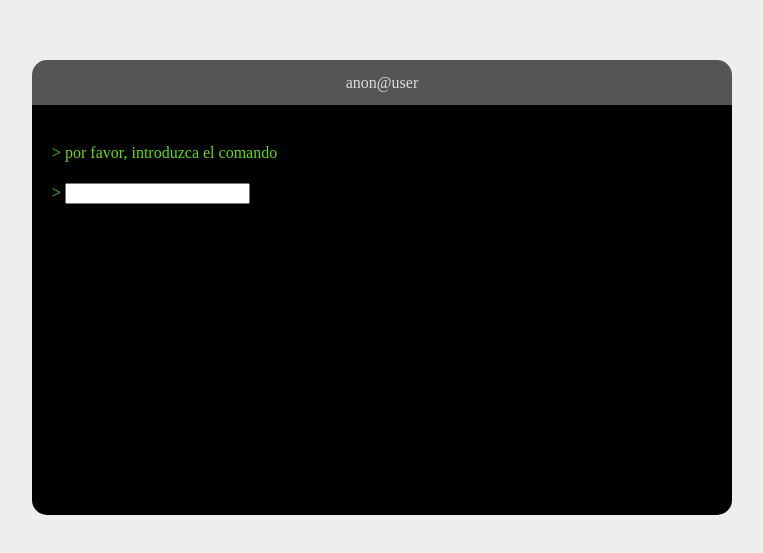
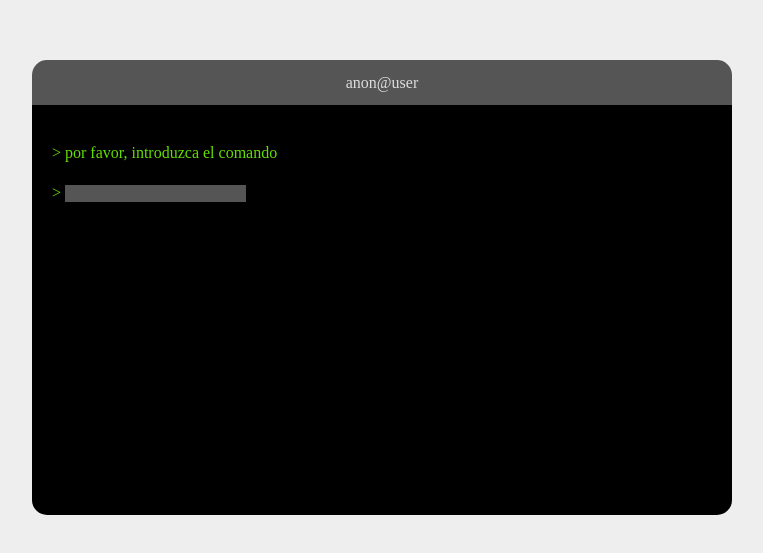
Before and after one commit to alv09/alv09.github.io, a plain HTML site: page index.html in a window 1280 px wide. Shown: the part 139-692 px from the top of the page, without its empty margins (266-1029 px from the left). Drawn offline with Linux system fonts and the light colour scheme.

Commit message:
Update style.css

```diff
--- a/style.css
+++ b/style.css
@@ -39,3 +39,9 @@ body {
 .console .consolebody p {
   line-height: 1.5rem;
 }
+
+input[type=text] {
+  border: none;
+  color: #63de00;
+  background-color: #555;
+}
```
